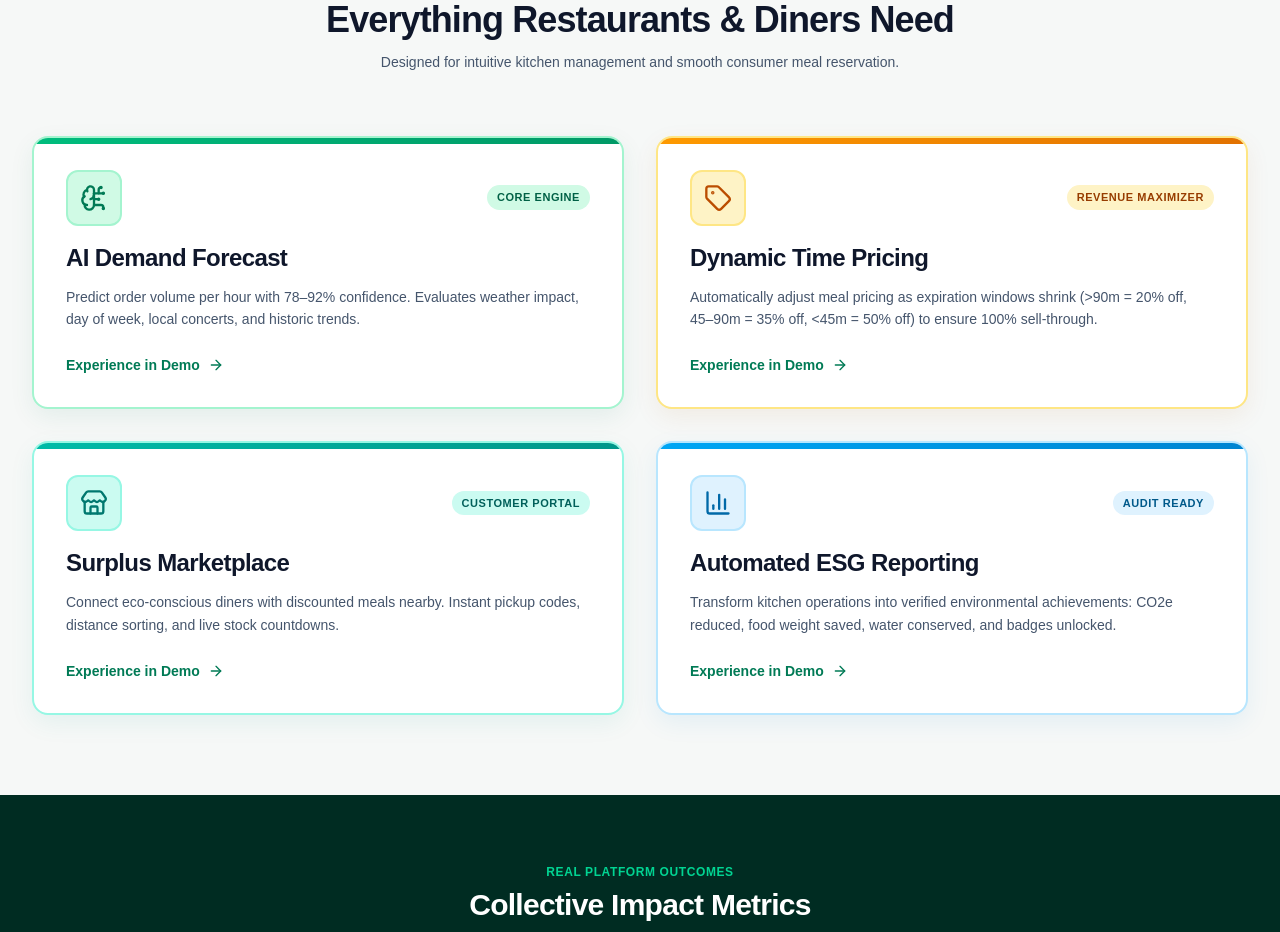
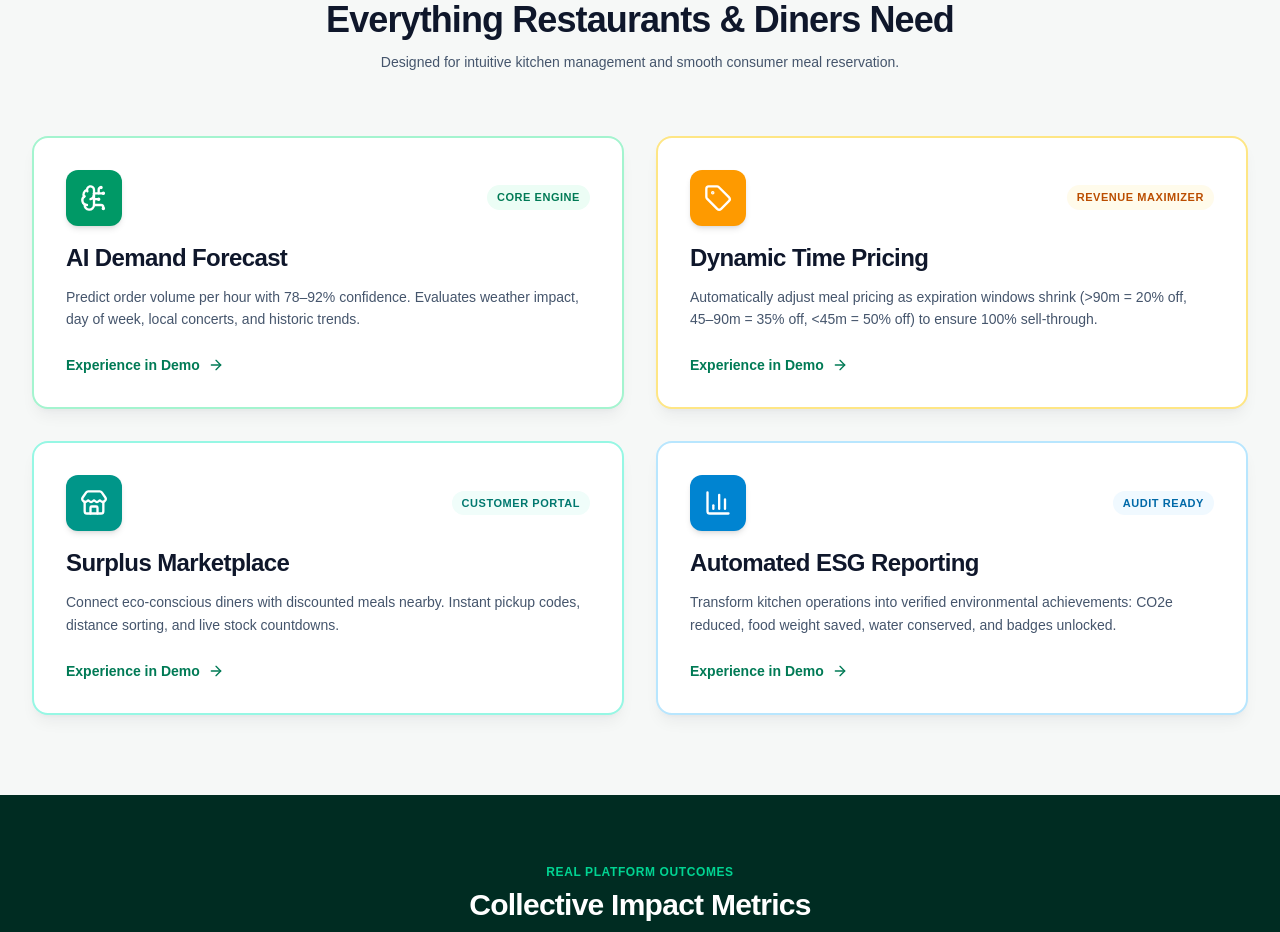
Before and after one commit to Haphuc-jasmine/EcoSave, a Next.js app: page / in a window 1280 px wide. Shown: the part 1060-1992 px from the top of the page. Built offline with nearby package versions, Linux system fonts and the light colour scheme.

Commit message:
check pdf

```diff
--- a/package.json
+++ b/package.json
@@ -9,6 +9,8 @@
     "lint": "eslint"
   },
   "dependencies": {
+    "html2canvas": "^1.4.1",
+    "jspdf": "^4.2.1",
     "lucide-react": "^1.27.0",
     "next": "16.2.12",
     "react": "19.2.4",
--- a/src/app/restaurant/esg/page.tsx
+++ b/src/app/restaurant/esg/page.tsx
@@ -1,6 +1,6 @@
 'use client';
 
-import React, { useState, useMemo } from 'react';
+import React, { useState, useMemo, useEffect } from 'react';
 import PortalLayout from '@/components/layout/PortalLayout';
 import { useEcoSaveStore } from '@/store/useEcoSaveStore';
 import { useHasMounted } from '@/lib/useHasMounted';
@@ -279,18 +279,63 @@ function MonthlyBarChart({ data }: { data: { month: string; meals: number; co2:
 function ReportModal({
   report,
   onClose,
+  autoDownload,
 }: {
   report: { period: string; generatedAt: string; metrics: { foodSavedKg: number; mealsRescued: number; co2eSavedKg: number; revenueRecovered: number; waterSavedL: number } };
   onClose: () => void;
+  autoDownload?: boolean;
 }) {
   const { metrics, period, generatedAt } = report;
   const trees = Math.round(metrics.co2eSavedKg / 20);
   const kmAvoided = Math.round(metrics.co2eSavedKg * 4);
+  const [isExporting, setIsExporting] = useState(false);
 
   const handlePrint = () => window.print();
-  const handleDownload = () => {
-    alert(`PDF download for "${period} ESG Report" would be generated server-side via headless Chrome or PDF library. This is a mock download trigger.`);
+  const handleDownload = async () => {
+    const node = document.getElementById('esg-report-print-area');
+    if (!node) return;
+
+    setIsExporting(true);
+    try {
+      const [{ default: html2canvas }, { default: jsPDF }] = await Promise.all([
+        import('html2canvas'),
+        import('jspdf'),
+      ]);
+
+      const canvas = await html2canvas(node, { scale: 2, backgroundColor: '#ffffff', useCORS: true });
+      const imgData = canvas.toDataURL('image/png');
+
+      const pdf = new jsPDF({ orientation: 'portrait', unit: 'pt', format: 'a4' });
+      const pageWidth = pdf.internal.pageSize.getWidth();
+      const pageHeight = pdf.internal.pageSize.getHeight();
+      const imgWidth = pageWidth;
+      const imgHeight = (canvas.height * imgWidth) / canvas.width;
+
+      let heightLeft = imgHeight;
+      let position = 0;
+
+      pdf.addImage(imgData, 'PNG', 0, position, imgWidth, imgHeight);
+      heightLeft -= pageHeight;
+
+      while (heightLeft > 0) {
+        position = heightLeft - imgHeight;
+        pdf.addPage();
+        pdf.addImage(imgData, 'PNG', 0, position, imgWidth, imgHeight);
+        heightLeft -= pageHeight;
+      }
+
+      pdf.save(`${period.replace(/\s+/g, '-')}-ESG-Report.pdf`);
+    } finally {
+      setIsExporting(false);
+    }
   };
+
+  useEffect(() => {
+    if (autoDownload) {
+      handleDownload();
+    }
+    // eslint-disable-next-line react-hooks/exhaustive-deps
+  }, [autoDownload]);
 
   return (
     <div className="fixed inset-0 z-50 flex items-center justify-center p-4 bg-slate-900/60 backdrop-blur-sm print:hidden" onClick={onClose}>
@@ -318,9 +363,10 @@ function ReportModal({
             </button>
             <button
               onClick={handleDownload}
-              className="inline-flex items-center gap-1.5 text-xs font-bold text-white bg-emerald-700 hover:bg-emerald-800 px-3 py-2 rounded-xl transition-all"
+              disabled={isExporting}
+              className="inline-flex items-center gap-1.5 text-xs font-bold text-white bg-emerald-700 hover:bg-emerald-800 disabled:opacity-60 disabled:cursor-wait px-3 py-2 rounded-xl transition-all"
             >
-              <Download className="w-3.5 h-3.5" /> PDF
+              <Download className="w-3.5 h-3.5" /> {isExporting ? 'Exporting…' : 'PDF'}
             </button>
             <button
               onClick={onClose}
@@ -391,6 +437,7 @@ export default function RestaurantESGPage() {
   const [isGenerating, setIsGenerating] = useState(false);
   const [showToast, setShowToast] = useState(false);
   const [previewReport, setPreviewReport] = useState<(typeof esgReports)[0] | null>(null);
+  const [autoDownload, setAutoDownload] = useState(false);
 
   const periodData = useMemo(() => PERIOD_METRICS[selectedPeriod], [selectedPeriod]);
   const impact = periodData.impact;
@@ -802,7 +849,10 @@ export default function RestaurantESGPage() {
                     Preview
                   </button>
                   <button
-                    onClick={() => alert(`PDF download for "${report.period} ESG Report" — mock trigger. In production, this would call a server-side PDF generation endpoint.`)}
+                    onClick={() => {
+                      setAutoDownload(true);
+                      setPreviewReport(report);
+                    }}
                     className="inline-flex items-center justify-center gap-1.5 text-xs font-semibold text-slate-700 bg-slate-100 hover:bg-slate-200 px-3 py-2 rounded-xl transition-all flex-1 sm:flex-none"
                   >
                     <Download className="w-3.5 h-3.5 text-slate-500" />
@@ -839,7 +889,14 @@ export default function RestaurantESGPage() {
 
       {/* ── REPORT PREVIEW MODAL ────────────────────────────────────────── */}
       {previewReport && (
-        <ReportModal report={previewReport} onClose={() => setPreviewReport(null)} />
+        <ReportModal
+          report={previewReport}
+          autoDownload={autoDownload}
+          onClose={() => {
+            setPreviewReport(null);
+            setAutoDownload(false);
+          }}
+        />
       )}
     </PortalLayout>
   );
--- a/src/components/landing/FeatureCards.tsx
+++ b/src/components/landing/FeatureCards.tsx
@@ -51,38 +51,34 @@ export default function FeatureCards() {
     {
       // AI (Emerald)
       bg: 'bg-white border-emerald-200',
-      hover: 'hover:border-emerald-400',
-      shadow: 'shadow-[0_8px_24px_rgba(4,120,87,0.08)] hover:shadow-[0_20px_40px_rgba(4,120,87,0.16)]',
-      accent: 'from-emerald-500 to-emerald-600',
-      iconBg: 'bg-emerald-100 text-emerald-700 border-emerald-200 group-hover:bg-emerald-600',
-      badge: 'bg-emerald-100 text-emerald-800',
+      hover: 'hover:border-emerald-300',
+      shadow: 'shadow-lg shadow-slate-900/5 hover:shadow-xl hover:shadow-slate-900/10',
+      iconBg: 'bg-emerald-600 text-white border-emerald-600',
+      badge: 'bg-emerald-50 text-emerald-700',
     },
     {
       // Pricing (Amber)
       bg: 'bg-white border-amber-200',
-      hover: 'hover:border-amber-400',
-      shadow: 'shadow-[0_8px_24px_rgba(180,83,9,0.08)] hover:shadow-[0_20px_40px_rgba(180,83,9,0.16)]',
-      accent: 'from-amber-500 to-amber-600',
-      iconBg: 'bg-amber-100 text-amber-700 border-amber-200 group-hover:bg-amber-600',
-      badge: 'bg-amber-100 text-amber-800',
+      hover: 'hover:border-amber-300',
+      shadow: 'shadow-lg shadow-slate-900/5 hover:shadow-xl hover:shadow-slate-900/10',
+      iconBg: 'bg-amber-500 text-white border-amber-500',
+      badge: 'bg-amber-50 text-amber-700',
     },
     {
       // Marketplace (Teal)
       bg: 'bg-white border-teal-200',
-      hover: 'hover:border-teal-400',
-      shadow: 'shadow-[0_8px_24px_rgba(13,148,136,0.08)] hover:shadow-[0_20px_40px_rgba(13,148,136,0.16)]',
-      accent: 'from-teal-500 to-teal-600',
-      iconBg: 'bg-teal-100 text-teal-700 border-teal-200 group-hover:bg-teal-600',
-      badge: 'bg-teal-100 text-teal-800',
+      hover: 'hover:border-teal-300',
+      shadow: 'shadow-lg shadow-slate-900/5 hover:shadow-xl hover:shadow-slate-900/10',
+      iconBg: 'bg-teal-600 text-white border-teal-600',
+      badge: 'bg-teal-50 text-teal-700',
     },
     {
       // ESG (Sky Blue)
       bg: 'bg-white border-sky-200',
-      hover: 'hover:border-sky-400',
-      shadow: 'shadow-[0_8px_24px_rgba(2,132,199,0.08)] hover:shadow-[0_20px_40px_rgba(2,132,199,0.16)]',
-      accent: 'from-sky-500 to-sky-600',
-      iconBg: 'bg-sky-100 text-sky-700 border-sky-200 group-hover:bg-sky-600',
-      badge: 'bg-sky-100 text-sky-800',
+      hover: 'hover:border-sky-300',
+      shadow: 'shadow-lg shadow-slate-900/5 hover:shadow-xl hover:shadow-slate-900/10',
+      iconBg: 'bg-sky-600 text-white border-sky-600',
+      badge: 'bg-sky-50 text-sky-700',
     },
   ];
 
@@ -100,7 +96,7 @@ export default function FeatureCards() {
           <p className="text-2xl sm:text-3xl font-extrabold text-slate-900 tracking-tight lg:text-4xl">
             {language === 'vi' ? (
               <>
-                Tất cả những gì nhà hàng <br />& khách hàng cần
+                Nhà hàng và khách hàng cần gì?
               </>
             ) : (
               t('featuresTitle')
@@ -118,15 +114,13 @@ export default function FeatureCards() {
             return (
               <div
                 key={feat.titleKey}
-                className={`relative overflow-hidden ${style.bg} ${style.hover} ${style.shadow} rounded-2xl p-5 sm:p-6 lg:p-8 border-2 transition-all duration-300 ease-out hover:-translate-y-2 flex flex-col justify-between group ${
+                className={`${style.bg} ${style.hover} ${style.shadow} rounded-2xl p-5 sm:p-6 lg:p-8 border-2 transition-all duration-300 ease-out hover:-translate-y-1.5 flex flex-col justify-between group ${
                   isVisible ? 'opacity-100 translate-y-0' : 'opacity-0 translate-y-5'
                 }`}
               >
-                <div className={`absolute top-0 left-0 right-0 h-1.5 bg-gradient-to-r ${style.accent}`} />
-
                 <div>
                   <div className="flex items-center justify-between mb-4">
-                    <div className={`w-14 h-14 rounded-xl flex items-center justify-center border-2 group-hover:text-white group-hover:scale-110 transition-all duration-300 ${style.iconBg}`}>
+                    <div className={`w-14 h-14 rounded-xl flex items-center justify-center shadow-md group-hover:scale-110 transition-all duration-300 ${style.iconBg}`}>
                       <Icon className="w-7 h-7" />
                     </div>
                     <span className={`text-[11px] font-bold uppercase tracking-wider px-2.5 py-1 rounded-full ${style.badge}`}>
```
Also changed, not shown: 1 other file (tests, documents, lock files or other folders).
